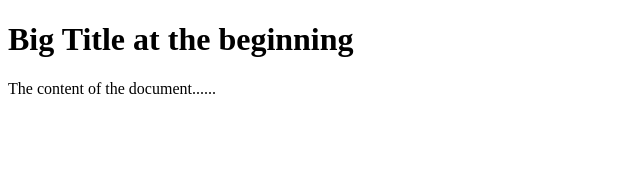
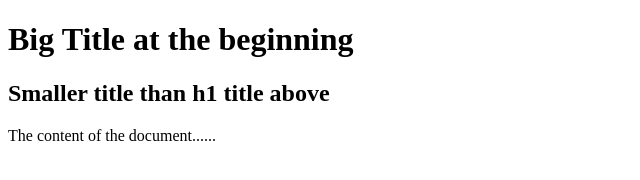
Before and after one commit to KevindeVilliers/helloWorld, a plain HTML site: page index.html in a window 1280 px wide. Shown: the whole page, without its empty margins (0-640 px from the left). Drawn offline with Linux system fonts and the light colour scheme.

Commit message:
Adding an h2 title below h1 title
Adding a smaller title below the big title

```diff
--- a/index.html
+++ b/index.html
@@ -6,6 +6,7 @@
 
 <body>
   <h1> Big Title at the beginning </h1>
+  <h2> Smaller title than h1 title above </h2>
 The content of the document......
 </body>
 
```
